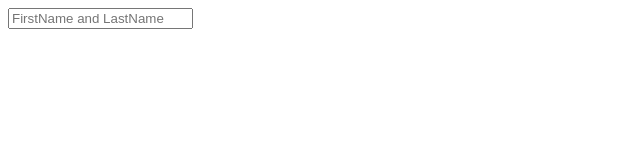
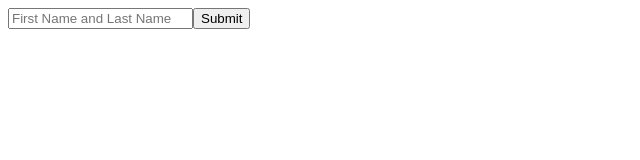
Before and after one commit to TheFivePips/CV-Project, a React (Create React App) app: page / in a window 1280 px wide. Shown: the top 160 px of the page, without its empty margins (0-640 px from the left). Built offline with nearby package versions, Linux system fonts and the light colour scheme.

Commit message:
made the input a controlled input

```diff
--- a/src/App.js
+++ b/src/App.js
@@ -22,20 +22,28 @@ class App extends React.Component{
         }
 
        this.handleNameChange = this.handleNameChange.bind(this)
+       this.handleNameSubmit = this.handleNameSubmit.bind(this)
+
 
     }
     handleNameChange(e){
         this.setState({
             nameInput: e.target.value,
         })
-
+    }
+    handleNameSubmit(e){
+        e.preventDefault()
+        this.setState({
+            name: this.state.nameInput,
+            nameInput: ''
+        })
     }
     render(){
-        const { name, nameInput, handleNameChange } = this.state
+        const { name, nameInput } = this.state
         return(
             <div className="App">
-                <Form name={name} nameInput={nameInput} handleNameChange={this.handleNameChange} />
-                <Display name={name} nameInput={nameInput}/>
+                <Form name={name} nameInput={nameInput} handleNameChange={this.handleNameChange} handleNameSubmit={this.handleNameSubmit} />
+                <Display name={name}/>
             </div>
         )
     }
--- a/src/components/Display.js
+++ b/src/components/Display.js
@@ -4,7 +4,7 @@ class Display extends React.Component {
     render(){
         return(
             <div>
-                <h2>{this.props.nameInput}</h2>
+                <h2>{this.props.name}</h2>
 
             </div>
         )
--- a/src/components/Form.js
+++ b/src/components/Form.js
@@ -9,9 +9,10 @@ import "../styles/Form.css"
 class Form extends React.Component {
 
     render(){
+        const { name, nameInput, handleNameChange, handleNameSubmit } = this.props
         return(
             <form className="form">
-                <General name={this.props.name} nameInput={this.props.nameInput} handleNameChange={this.props.handleNameChange}/>
+                <General name={name} nameInput={nameInput} handleNameChange={handleNameChange} handleNameSubmit={handleNameSubmit}/>
                 <Education />
                 <Experience />
             </form>
--- a/src/components/General.js
+++ b/src/components/General.js
@@ -5,10 +5,11 @@ class General extends React.Component {
 
 
     render(){
-            const { nameInput, handleNameChange } = this.props
+            const { nameInput, handleNameChange, handleNameSubmit } = this.props
             return(
                 <div>
-                    <input type="text" placeholder="FirstName and LastName" onChange={handleNameChange} value={nameInput}></input>
+                    <input type="text" placeholder="First Name and Last Name" onChange={handleNameChange} value={nameInput}></input>
+                    <button onClick={handleNameSubmit}>Submit</button>
 
 
                 </div>
```
